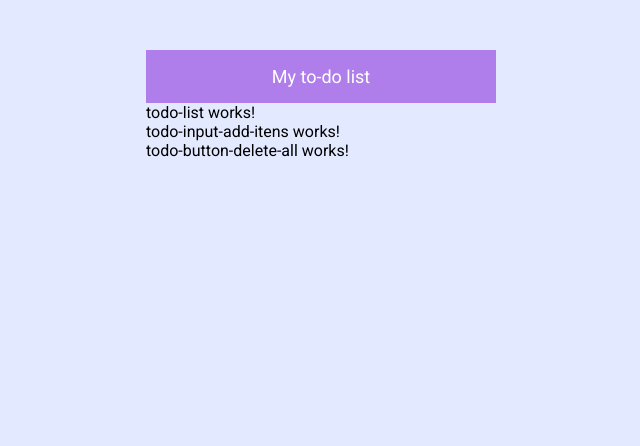
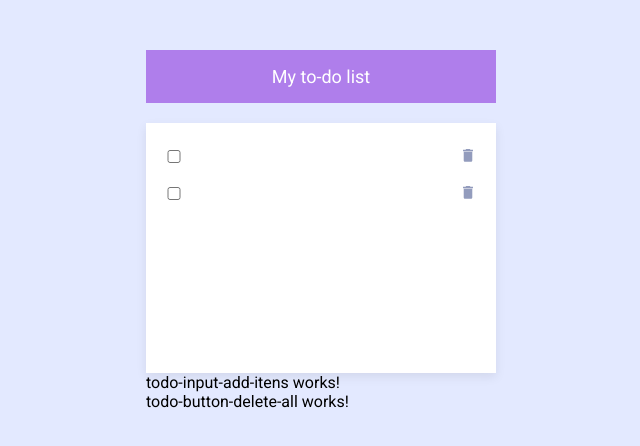
Before and after one commit to LucasKurt/app-todo, an Angular app: page / in a window 1280 px wide. Shown: the top 446 px of the page, without its empty margins (319-959 px from the left). Built offline with nearby package versions, Linux system fonts and the light colour scheme.

Commit message:
todo list

```diff
--- a/src/app/modules/home/components/todo-list/todo-list.component.html
+++ b/src/app/modules/home/components/todo-list/todo-list.component.html
@@ -1,3 +1,19 @@
-<p>todo-list works!</p>
+<section>
+  <ul>
+    <li>
+      <input type="checkbox">
+      <input type="text">
+
+      <button><img src="assets/icons/icon-trash.svg" alt=""></button>
+    </li>
+
+    <li>
+      <input type="checkbox">
+      <input type="text" class="checked">
+
+      <button><img src="assets/icons/icon-trash.svg" alt=""></button>
+    </li>
+  </ul>
+</section>
 <app-todo-input-add-itens></app-todo-input-add-itens>
 <app-todo-button-delete-all></app-todo-button-delete-all>
--- a/src/app/modules/home/components/todo-list/todo-list.component.scss
+++ b/src/app/modules/home/components/todo-list/todo-list.component.scss
@@ -0,0 +1,52 @@
+@import '../../../../../dist/scss/variables.scss';
+
+section{
+  width: 100%;
+  min-height: 15.625rem;
+
+  background: $secondary-background-color;
+  box-shadow: 0rem 0.25rem 0.625rem rgba(0, 0, 0, 0.08);
+
+  margin-top: 1.25rem;
+
+  &.loading{
+    background-image: url("../../../../../assets/img/bg-task.png");
+    background-repeat: no-repeat;
+    background-position: center 2rem;
+  }
+
+  ul{
+    padding: 1.25rem;
+
+    li{
+      display: flex;
+      justify-content: space-between;
+      align-items: center;
+
+      margin-bottom: 0.625rem;
+
+      input{
+        &[type="checkbox"]{
+          width: 5%;
+        }
+        &[type="text"]{
+          width: 80%;
+          padding: 0.25rem 0.625rem;
+          border: none;
+
+          font-size: 1rem;
+          color: $primary-text-color;
+          &.checked{
+            text-decoration: line-through;
+          }
+        }
+      }
+
+      button{
+        width: 5%;
+        background: none;
+        border: none;
+      }
+    }
+  }
+}
--- a/src/styles.scss
+++ b/src/styles.scss
@@ -12,6 +12,18 @@ body {
   background: $primary-background-color;
 }
 
+ul{
+  list-style: none;
+}
+
+textarea:focus, input:focus, button {
+  outline: none;
+}
+
+button {
+  cursor: pointer;
+}
+
 .container {
   width: 21.875rem;
   margin: 3.125rem auto;
```
